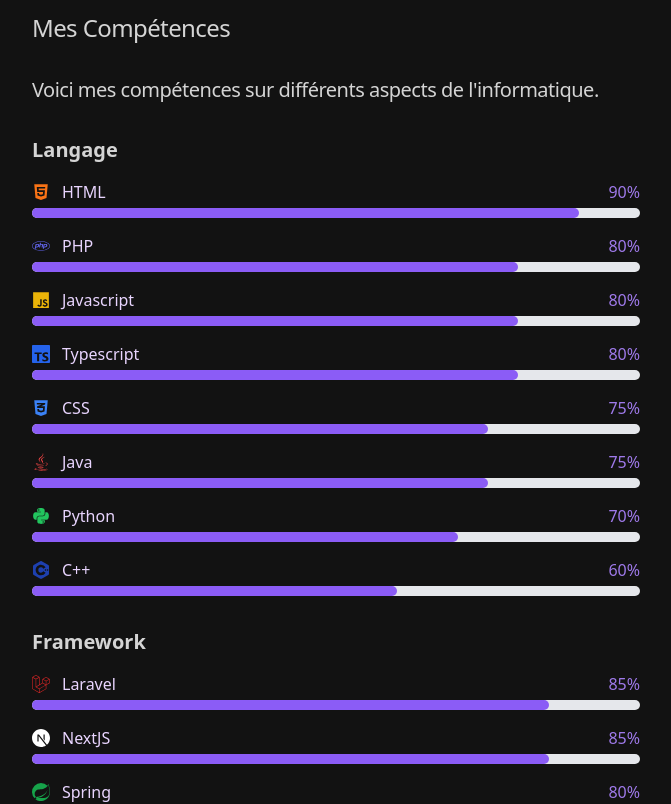
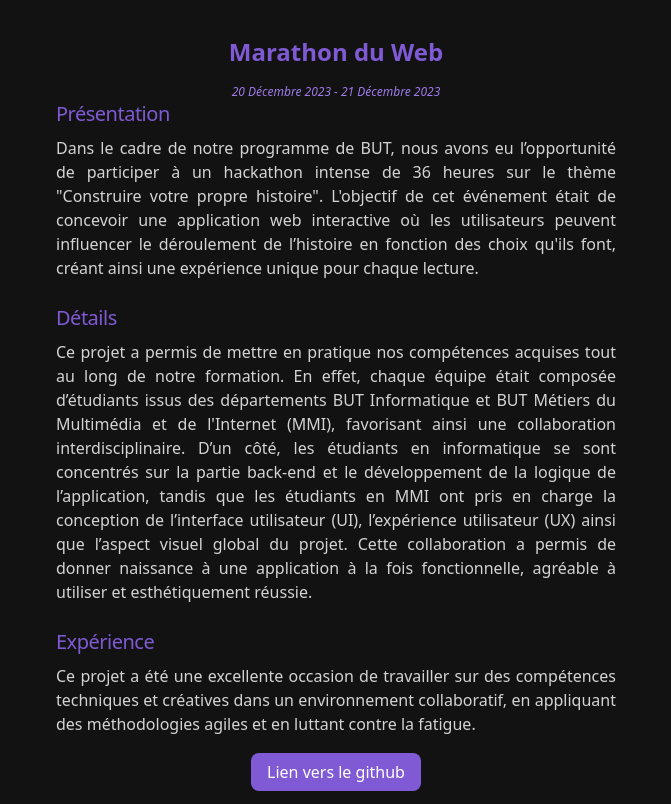
Before and after one commit to Smybu/Portfolio-NextJS, a Next.js app: page /projets/marathon in a window 1280 px wide. Shown: the part 200-1004 px from the top of the page, without its empty margins (304-975 px from the left). Built offline with nearby package versions, Linux system fonts and the light colour scheme.

Commit message:
marathon project

```diff
--- /dev/null
+++ b/app/components/DetailsBlock.tsx
@@ -0,0 +1,53 @@
+import Link from "next/link";
+import React from "react";
+
+export interface Details {
+    title: string;
+    presentation: string;
+    details: string;
+    experience: string;
+    date: string;
+    link: string | null;
+}
+
+const DetailsCard: React.FC<{ details: Details }> = ({ details }) => {
+    return (
+        <div className="max-w">
+            <div className="p-6">
+                <h2 className="text-2xl font-semibold text-purple-500 text-center mb-4">{details.title}</h2>
+                <p className="text-purple-300 text-xs text-center italic">{details.date}</p>
+
+                {/* Section Présentation */}
+                <div className="mb-6">
+                    <h3 className="text-xl font-semibold text-purple-500 mb-2">Présentation</h3>
+                    <p className="prose text-base text-justify">{details.presentation}</p>
+                </div>
+
+                {/* Section Détails */}
+                <div className="mb-6">
+                    <h3 className="text-xl font-semibold text-purple-500 mb-2">Détails</h3>
+                    <p className="prose text-base text-justify">{details.details}</p>
+                </div>
+
+                {/* Section Expérience */}
+                <div className="mb-6">
+                    <h3 className="text-xl font-semibold text-purple-500 mb-2">Expérience</h3>
+                    <p className="prose text-base text-justify">{details.experience}</p>
+                </div>
+
+
+                    {details?.link ?
+                        <div className="mb-6 text-center">
+                            <Link
+                                href={details?.link}
+                                className="bg-purple-500 text-white text-center py-2 px-4 rounded-lg hover:bg-purple-300 transition-all"
+                            >
+                                Lien vers le github
+                            </Link>
+                        </div>: null}
+            </div>
+        </div>
+    );
+};
+
+export default DetailsCard;
--- a/app/projets/marathon/page.tsx
+++ b/app/projets/marathon/page.tsx
@@ -1,47 +1,23 @@
 import React from "react";
 import CompetenceBlock from "@/app/components/CompetenceBlock";
+import DetailsCard, {Details} from "@/app/components/DetailsBlock";
 
-interface Competence {
-    categorie: string;
-    elements: { nom: string; niveau: number }[];
-}
 
-const competences: Competence[] = [
+
+const details: Details =
     {
-        categorie: "Langage",
-        elements: [
-            { nom: "HTML", niveau: 90 },
-            { nom: "PHP", niveau: 80 },
-            { nom: "Javascript", niveau: 80 },
-            { nom: "Typescript", niveau: 80 },
-            { nom: "CSS", niveau: 75 },
-            { nom: "Java", niveau: 75 },
-            { nom: "Python", niveau: 70 },
-            { nom: "C++", niveau: 60 },
-        ],
-    },
-    {
-        categorie: "Framework",
-        elements: [
-            { nom: "Laravel", niveau: 85 },
-            { nom: "NextJS", niveau: 85 },
-            { nom: "Spring", niveau: 80 },
-            { nom: "Flask", niveau: 65 },
-            { nom: "Angular", niveau: 60 },
-        ],
-    },
-];
+        title: "Marathon du Web",
+        presentation: "Dans le cadre de notre programme de BUT, nous avons eu l’opportunité de participer à un hackathon intense de 36 heures sur le thème \"Construire votre propre histoire\". L'objectif de cet événement était de concevoir une application web interactive où les utilisateurs peuvent influencer le déroulement de l’histoire en fonction des choix qu'ils font, créant ainsi une expérience unique pour chaque lecture.",
+        details: "Ce projet a permis de mettre en pratique nos compétences acquises tout au long de notre formation. En effet, chaque équipe était composée d’étudiants issus des départements BUT Informatique et BUT Métiers du Multimédia et de l'Internet (MMI), favorisant ainsi une collaboration interdisciplinaire. D’un côté, les étudiants en informatique se sont concentrés sur la partie back-end et le développement de la logique de l’application, tandis que les étudiants en MMI ont pris en charge la conception de l’interface utilisateur (UI), l’expérience utilisateur (UX) ainsi que l’aspect visuel global du projet. Cette collaboration a permis de donner naissance à une application à la fois fonctionnelle, agréable à utiliser et esthétiquement réussie.",
+        experience: "Ce projet a été une excellente occasion de travailler sur des compétences techniques et créatives dans un environnement collaboratif, en appliquant des méthodologies agiles et en luttant contre la fatigue.",
+        date: "20 Décembre 2023 - 21 Décembre 2023",
+        link: "https://github.com/Smybu/Marathon-web",
+    };
 
 export default function CompetencesPage() {
     return (
         <section>
-            <h1 className="mb-8 text-2xl font-medium tracking-tight prose">Mes Compétences</h1>
-            <h3 className="mb-8 text-xl font-medium tracking-tight prose">Voici mes compétences sur différents aspects de l'informatique.</h3>
-            <div>
-                {competences.map(({ categorie, elements }, index) => (
-                    <CompetenceBlock key={index} categorie={categorie} elements={elements} />
-                ))}
-            </div>
+            <DetailsCard details={details}/>
         </section>
     );
 }
--- a/app/projets/page.tsx
+++ b/app/projets/page.tsx
@@ -22,14 +22,18 @@
     },
     {
         titre: "Marathon du Web",
-        description: "La réalisation d'un site web en 48h",
+        description: "La réalisation d'un site web en 36h",
         link: "/projets/marathon",
         langages: ["Laravel", "BDD", "HTML", "CSS"],
     },
 ];
 
-const Projets: React.FC = () => {
-    return <ProjetsList projets={projets} />;
+export default function Projets(){
+    return (
+    <>
+        <h1 className="mb-8 text-2xl font-medium tracking-tight prose">Mes projets</h1>
+        <h2 className="mb-8 text-xl font-medium tracking-tight prose">Voici une liste de projets que j'ai réalisé</h2>
+    <ProjetsList projets={projets}/>
+        </>
+    );
 };
-
-export default Projets;
```
